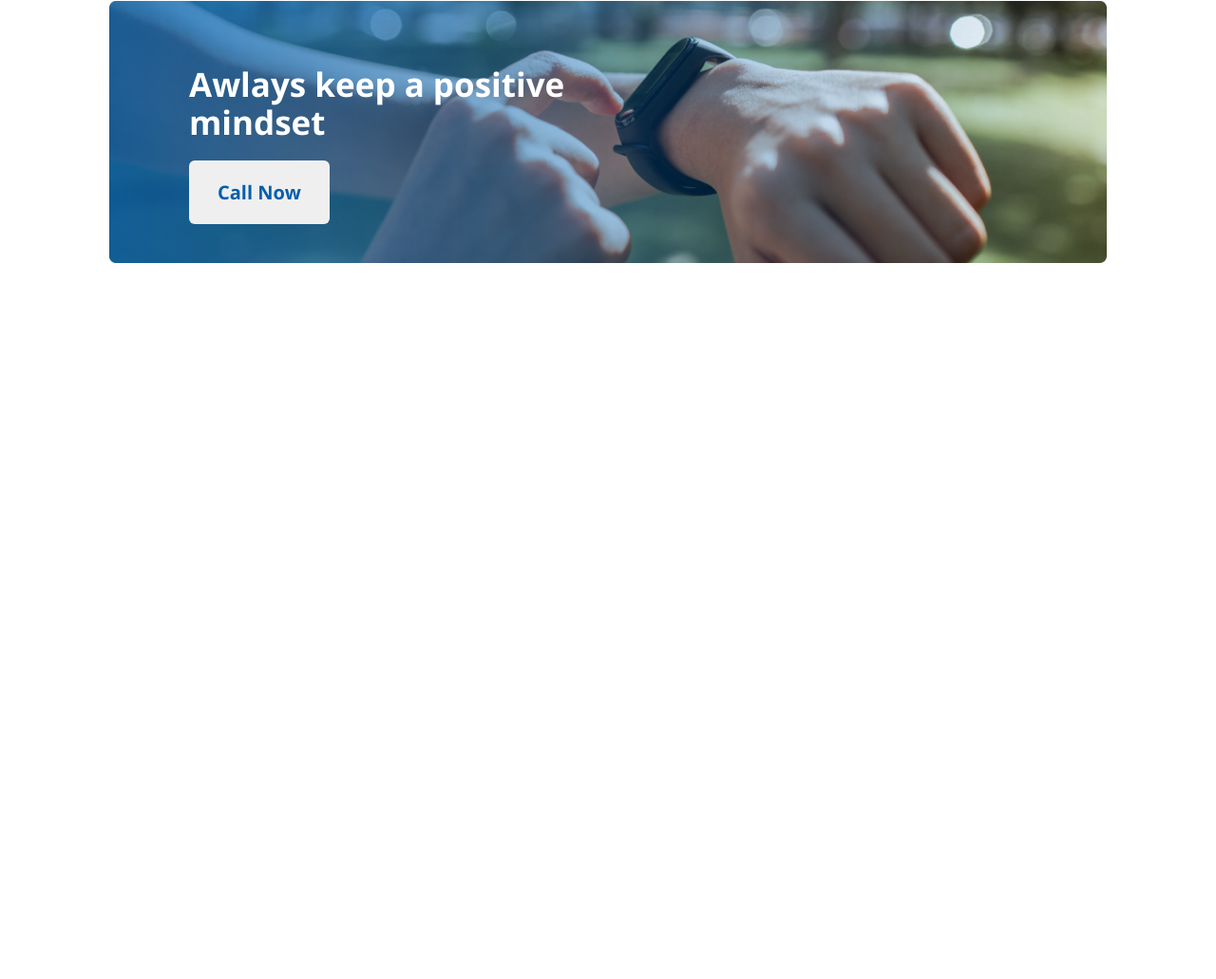
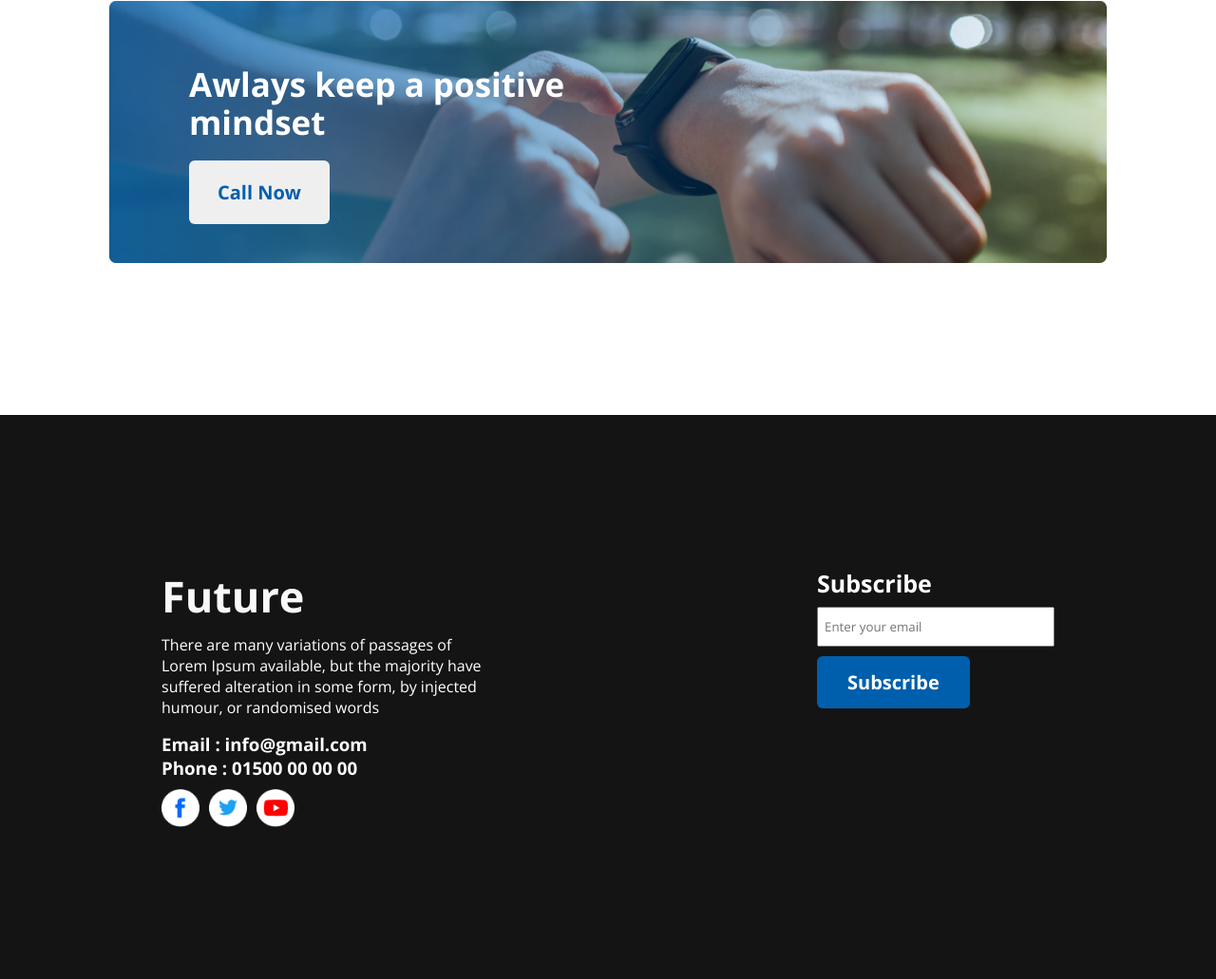
Before and after one commit to for-sifad/05_NEW_YEAR_NEW_ME, a plain HTML site: page index.html in a window 1280 px wide. Shown: the part 2088-3119 px from the top of the page at 95% size. Before the commit the page ends 2525 px from the top, so only its background shows below. Drawn offline with nearby package versions, Linux system fonts and the light colour scheme.

Commit message:
added footer section.

```diff
--- a/index.html
+++ b/index.html
@@ -94,6 +94,28 @@
             </div>
         </section>
     </main>
+
+    <footer>
+        <div class="footer-container">
+            <div class="left-footer">
+                <h2>Future</h2>
+                <p>There are many variations of passages of Lorem Ipsum available, but the majority have suffered
+                    alteration in some form, by injected humour, or randomised words</p>
+                <h3>Email : info@gmail.com</h3>
+                <h3>Phone : 01500 00 00 00</h3>
+                <div>
+                    <img src="./images/icons/fb.png" alt="">
+                    <img src="./images/icons/twitter.png" alt="">
+                    <img src="./images/icons/youtube.png" alt="">
+                </div>
+            </div>
+            <div class="right-footer">
+                <h2>Subscribe</h2>
+                <input type="email" placeholder="Enter your email">
+                <button>Subscribe</button>
+            </div>
+        </div>
+    </footer>
 </body>
 
 </html>
--- a/style.css
+++ b/style.css
@@ -174,3 +174,58 @@ header .hero-image {
     border: none;
     border-radius: 6px;
 }
+
+footer .footer-container {
+    padding: 160px 170px;
+    background-color: #151414;
+    color: #FFFFFF;
+    display: flex;
+    justify-content: space-between;
+}
+
+.footer-container .left-footer h2 {
+    font-size: 45px;
+    font-weight: bold;
+    color: #F8F8F8;
+    margin-bottom: 10px;
+}
+
+.footer-container .left-footer p {
+    width: 50%;
+    margin-bottom: 15px;
+}
+
+.footer-container .left-footer div {
+    margin-top: 10px;
+    display: flex;
+    align-items: center;
+    gap: 10px;
+}
+
+.left-footer div img {
+    width: 40px;
+    height: 40px;
+    cursor: pointer;
+}
+
+.footer-container .right-footer h2 {
+    font-size: 25px;
+    font-weight: 600px;
+    margin-bottom: 8px;
+}
+
+.footer-container .right-footer input {
+    width: 250px;
+    padding: 10px 6px;
+    margin-bottom: 10px;
+}
+
+.footer-container .right-footer button {
+    font-size: 20px;
+    font-weight: bold;
+    background-color: #005FAC;
+    color: #FFFFFF;
+    padding: 14px 32px;
+    border: none;
+    border-radius: 6px;
+}
```
